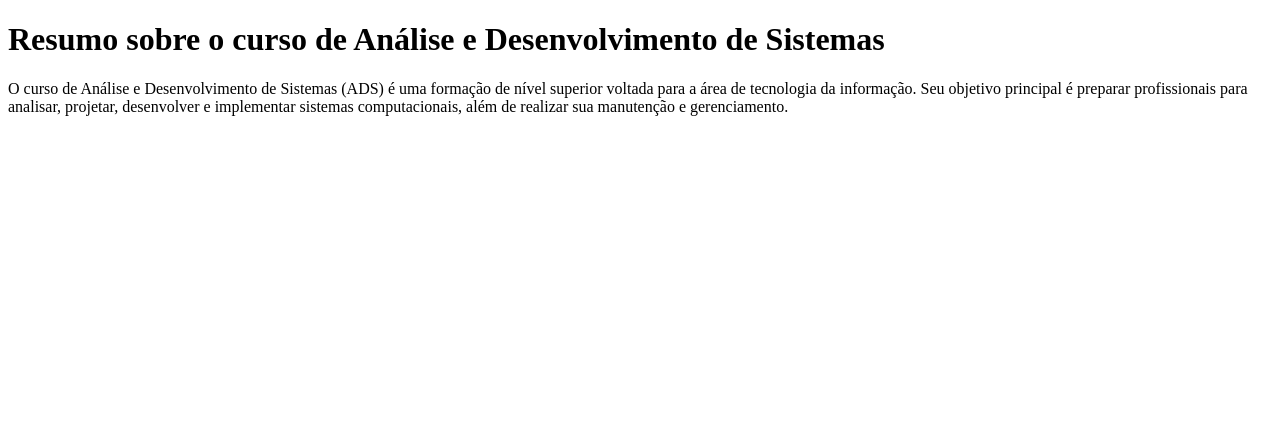
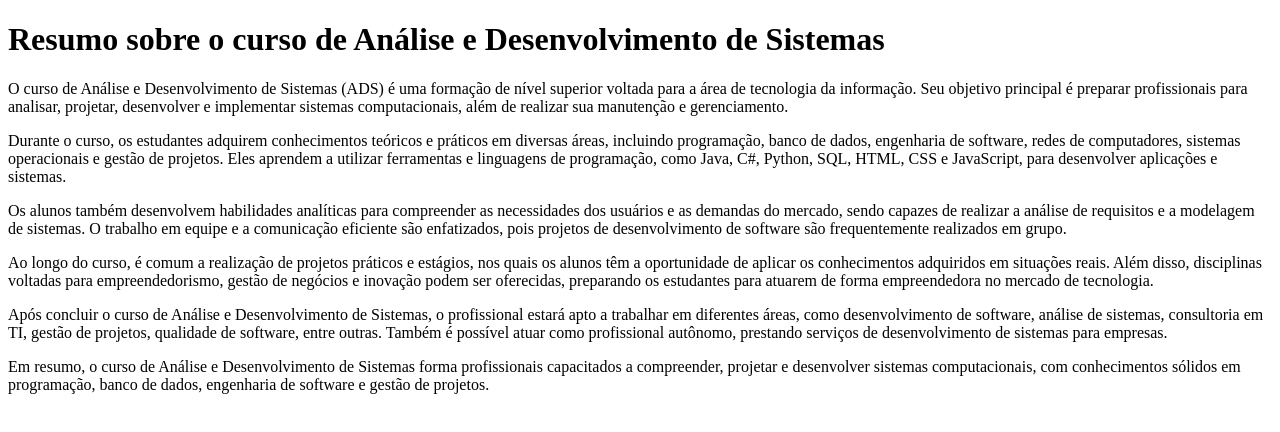
Before and after one commit to CuncasCity/CuncasCity.github.io, a plain HTML site: page index.html in a window 1280 px wide. Drawn offline with Linux system fonts and the light colour scheme.

Commit message:
adicionando mais conteúdo na página principal

```diff
--- a/index.html
+++ b/index.html
@@ -9,5 +9,20 @@
   <p>
     O curso de Análise e Desenvolvimento de Sistemas (ADS) é uma formação de nível superior voltada para a área de tecnologia da informação. Seu objetivo principal é preparar profissionais para analisar, projetar, desenvolver e implementar sistemas computacionais, além de realizar sua manutenção e gerenciamento.
   </p>
+  <p>
+    Durante o curso, os estudantes adquirem conhecimentos teóricos e práticos em diversas áreas, incluindo programação, banco de dados, engenharia de software, redes de computadores, sistemas operacionais e gestão de projetos. Eles aprendem a utilizar ferramentas e linguagens de programação, como Java, C#, Python, SQL, HTML, CSS e JavaScript, para desenvolver aplicações e sistemas.
+  </p>
+  <p>
+    Os alunos também desenvolvem habilidades analíticas para compreender as necessidades dos usuários e as demandas do mercado, sendo capazes de realizar a análise de requisitos e a modelagem de sistemas. O trabalho em equipe e a comunicação eficiente são enfatizados, pois projetos de desenvolvimento de software são frequentemente realizados em grupo.
+  </p>
+  <p>
+    Ao longo do curso, é comum a realização de projetos práticos e estágios, nos quais os alunos têm a oportunidade de aplicar os conhecimentos adquiridos em situações reais. Além disso, disciplinas voltadas para empreendedorismo, gestão de negócios e inovação podem ser oferecidas, preparando os estudantes para atuarem de forma empreendedora no mercado de tecnologia.
+  </p>
+  <p>
+    Após concluir o curso de Análise e Desenvolvimento de Sistemas, o profissional estará apto a trabalhar em diferentes áreas, como desenvolvimento de software, análise de sistemas, consultoria em TI, gestão de projetos, qualidade de software, entre outras. Também é possível atuar como profissional autônomo, prestando serviços de desenvolvimento de sistemas para empresas.
+  </p>
+  <p>
+    Em resumo, o curso de Análise e Desenvolvimento de Sistemas forma profissionais capacitados a compreender, projetar e desenvolver sistemas computacionais, com conhecimentos sólidos em programação, banco de dados, engenharia de software e gestão de projetos.
+  </p>
 </body>
 </html>
```
